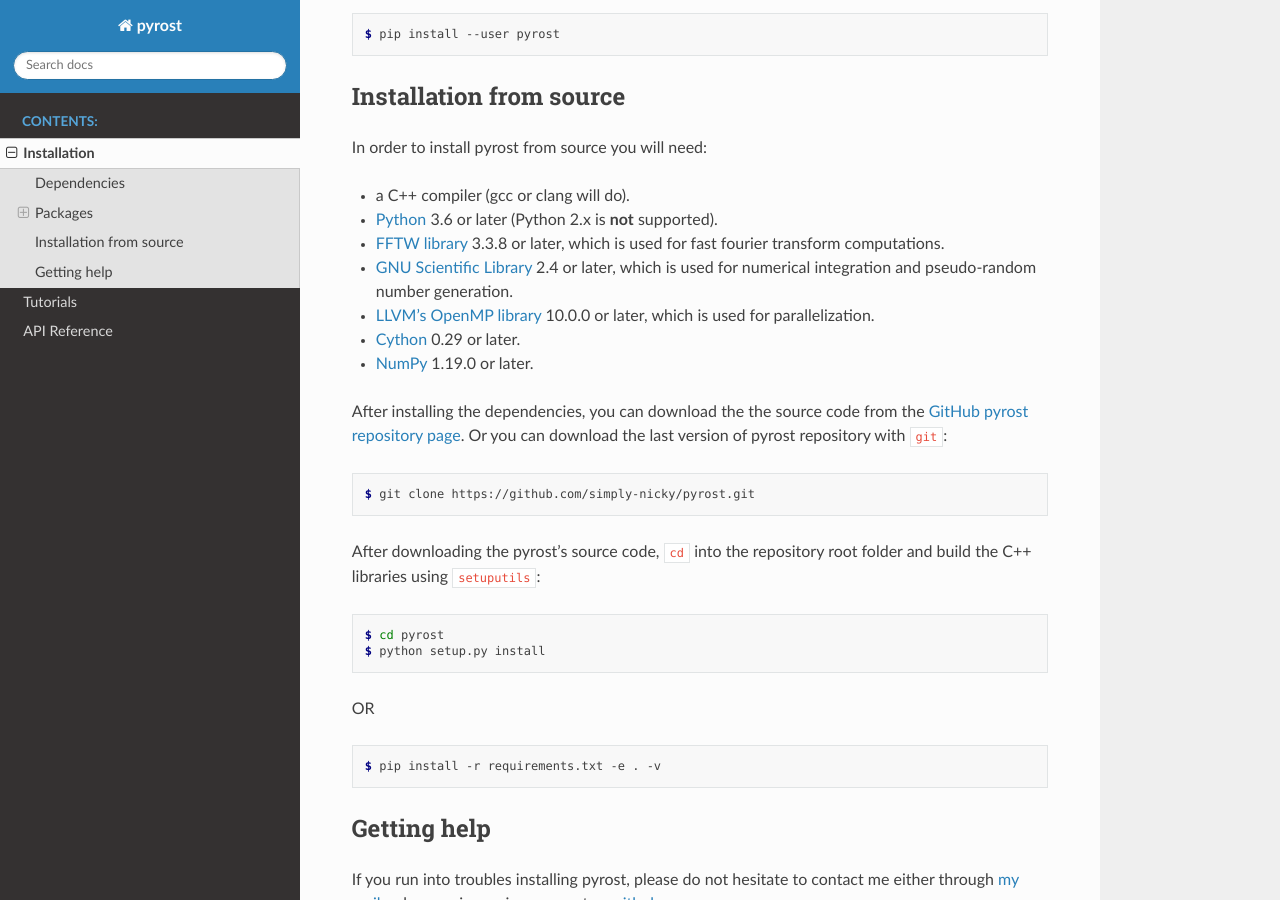
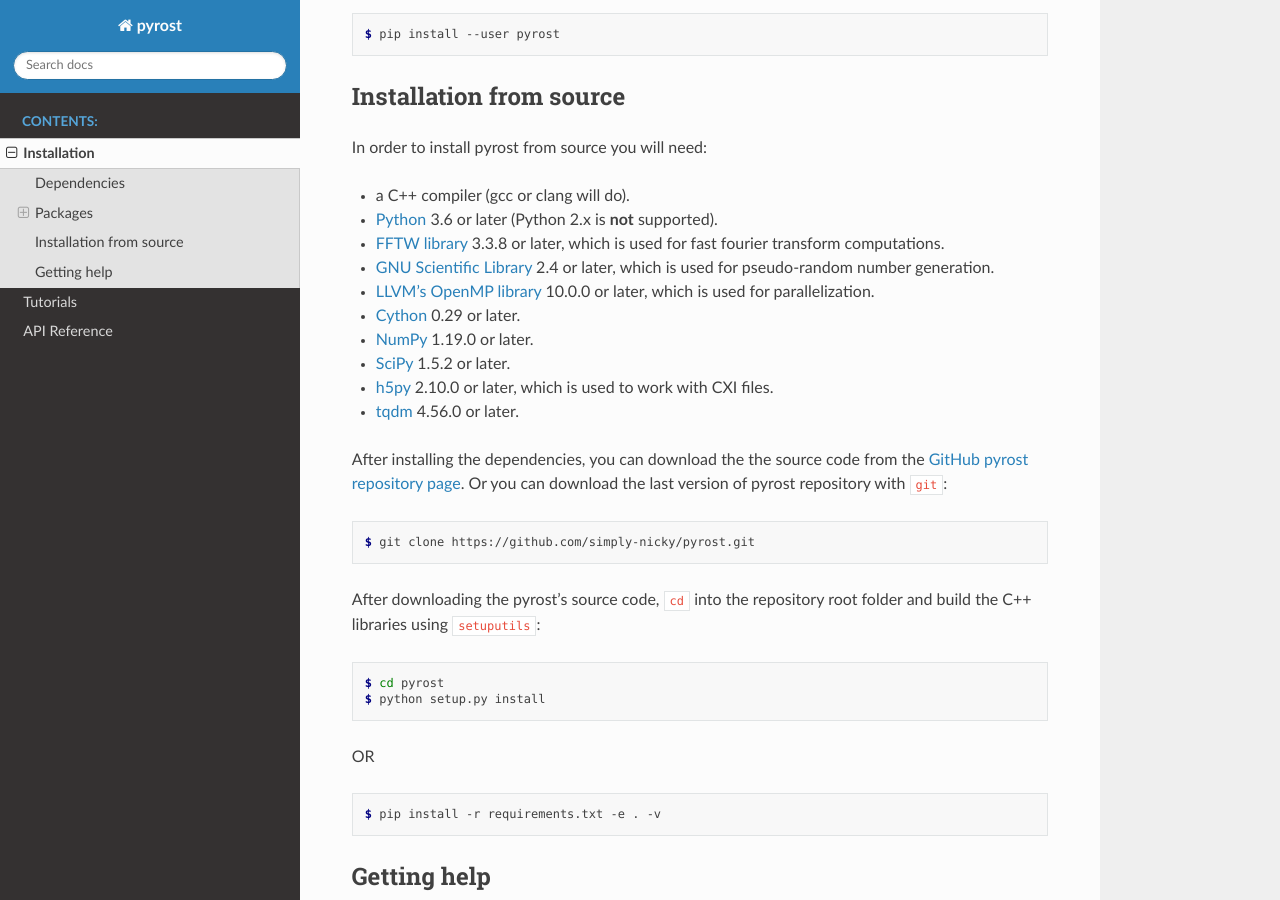
Before and after one commit to simply-nicky/pyrost, a Sphinx documentation site: the page built from docs/install.rst, in a window 1280 px wide and 900 px high, scrolled down 1102 px. Built offline with Sphinx 7.4.7 and the Read the Docs theme 2.0.0, drawn with Linux system fonts in a browser that asks for light colours; some of the changed text lies outside the part shown.

Commit message:
added tqdm to the documentation

```diff
--- a/docs/install.rst
+++ b/docs/install.rst
@@ -10,14 +10,14 @@
 * `FFTW library <http://www.fftw.org/#documentation>`_ 3.3.8 or later,
   which is used for fast fourier transform computations.
 * `GNU Scientific Library <https://www.gnu.org/software/gsl/>`_ 2.4
-  or later, which is used for numerical integration and pseudo-random
-  number generation.
+  or later, which is used for pseudo-random number generation.
 * `LLVM's OpenMP library <http://openmp.llvm.org>`_ 10.0.0 or later, which
   is used for parallelization.
 * `h5py <https://www.h5py.org>`_ 2.10.0 or later, which is used to work with
   CXI files.
 * `NumPy <https://numpy.org>`_ 1.19.0 or later.
 * `SciPy <https://scipy.org>`_ 1.5.2 or later.
+* `tqdm <https://github.com/tqdm/tqdm>`_ 4.56.0 or later.
 
 Packages
 --------
@@ -65,12 +65,15 @@
 * `FFTW library <http://www.fftw.org/#documentation>`_ 3.3.8 or later,
   which is used for fast fourier transform computations.
 * `GNU Scientific Library <https://www.gnu.org/software/gsl/>`_ 2.4
-  or later, which is used for numerical integration and pseudo-random
-  number generation.
+  or later, which is used for pseudo-random number generation.
 * `LLVM's OpenMP library <http://openmp.llvm.org>`_ 10.0.0 or later, which
   is used for parallelization.
 * `Cython <https://cython.org>`_ 0.29 or later.
 * `NumPy <https://numpy.org>`_ 1.19.0 or later.
+* `SciPy <https://scipy.org>`_ 1.5.2 or later.
+* `h5py <https://www.h5py.org>`_ 2.10.0 or later, which is used to work with
+  CXI files.
+* `tqdm <https://github.com/tqdm/tqdm>`_ 4.56.0 or later.
 
 After installing the dependencies, you can download the the source code from
 the `GitHub pyrost repository page <https://github.com/simply-nicky/pyrost>`_.
```
